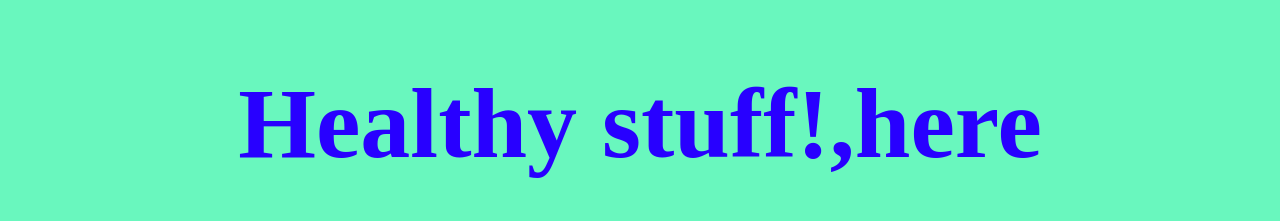
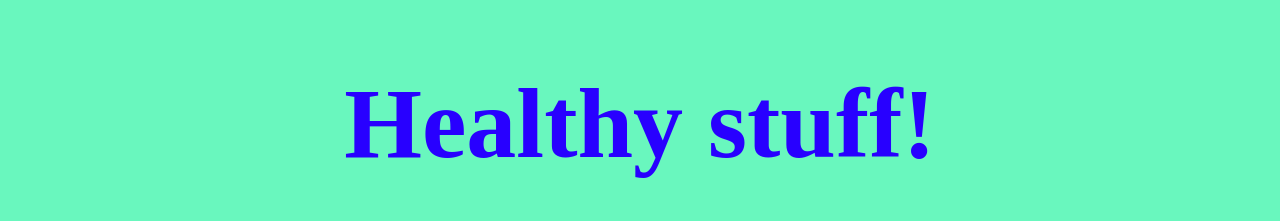
Before and after one commit to spruil/healthy_human, a plain HTML site: page index.html in a window 1280 px wide. Shown: the top 221 px of the page. Drawn offline with Linux system fonts and the light colour scheme; a web font is replaced by a local one.

Commit message:
🛗🐃  from with Glitch

```diff
--- a/index.html
+++ b/index.html
@@ -15,7 +15,7 @@
       Like the title, which appears on the browser tab but not inside the page
       Further down you'll see the content that displays in the page
     -->
-    <title>Hello World! + Gitch and Git Hub</title>
+    <title>Healthy </title>
 
     <!-- The website stylesheet -->
     <link rel="stylesheet" href="style.css" />
@@ -31,7 +31,7 @@
     -->
     <div class="wrapper">
       <div class="content" role="main">
-        <h1 class="title">Healthy stuff!,here </h1>
+        <h1 class="title">Healthy stuff! </h1>
         <img
           src="https://cdn.glitch.com/a9975ea6-8949-4bab-addb-8a95021dc2da%2Fillustration.svg?v=1618177344016"
           class="illustration"
```
Also changed, not shown: 2 other files.
